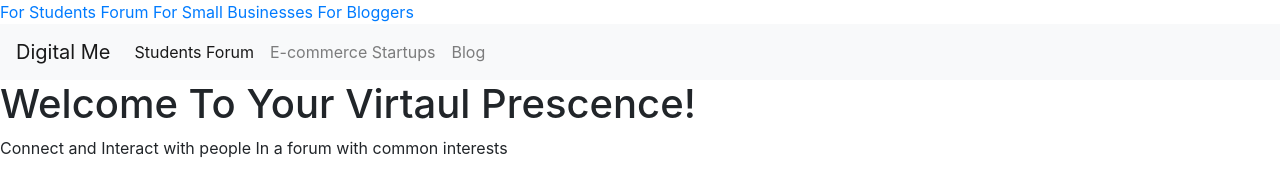
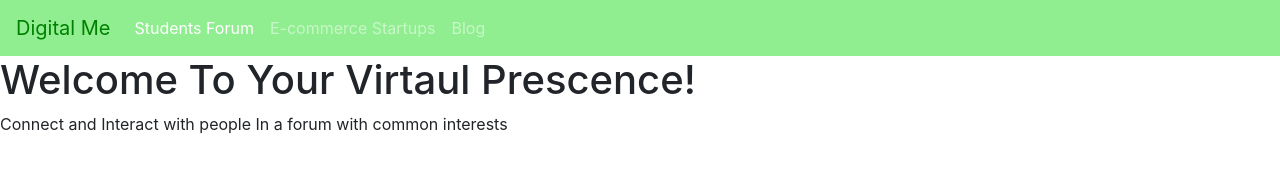
Before and after one commit to banga19/proj-digitalMe, a website: page index.html in a window 1280 px wide. Drawn offline with nearby package versions, Linux system fonts and the light colour scheme.

Commit message:
feat/add pages

```diff
--- a/index.html
+++ b/index.html
@@ -16,14 +16,27 @@
   <body>
 
     <!--Navbar-->
-    <a href="#">For Students Forum</a>
-    <a href="#">For Small Businesses</a>
-    <a href="#">For Bloggers</a>
+    <!--Navbar styling-->
+    <style>
+        /* Modify the background color */
 
-    <nav class="navbar navbar-expand-lg navbar-light bg-light">
+        .navbar-custom {
+            background-color: lightgreen;
+        }
+        /* Modify brand and text color */
+
+        .navbar-custom .navbar-brand,
+        .navbar-custom .navbar-text {
+            color: green;
+        }
+
+
+    </style>
+
+    <nav class="navbar navbar-expand-lg navbar-dark navbar-custom">
         <a class="navbar-brand" href="#">Digital Me</a>
         <button class="navbar-toggler" type="button" data-toggle="collapse" data-target="#navbarSupportedContent" aria-controls="navbarSupportedContent" aria-expanded="false" aria-label="Toggle navigation">
-          <span class="navbar-toggler-icon"></span>
+            <span class="navbar-toggler-icon "></span>
         </button>
 
         <div class="collapse navbar-collapse" id="navbarSupportedContent">
```
Also changed, not shown: pages/Students.html (added), pages/blogs.html (added), pages/digitalMe.html (added), pages/e-commerce.html (added).
